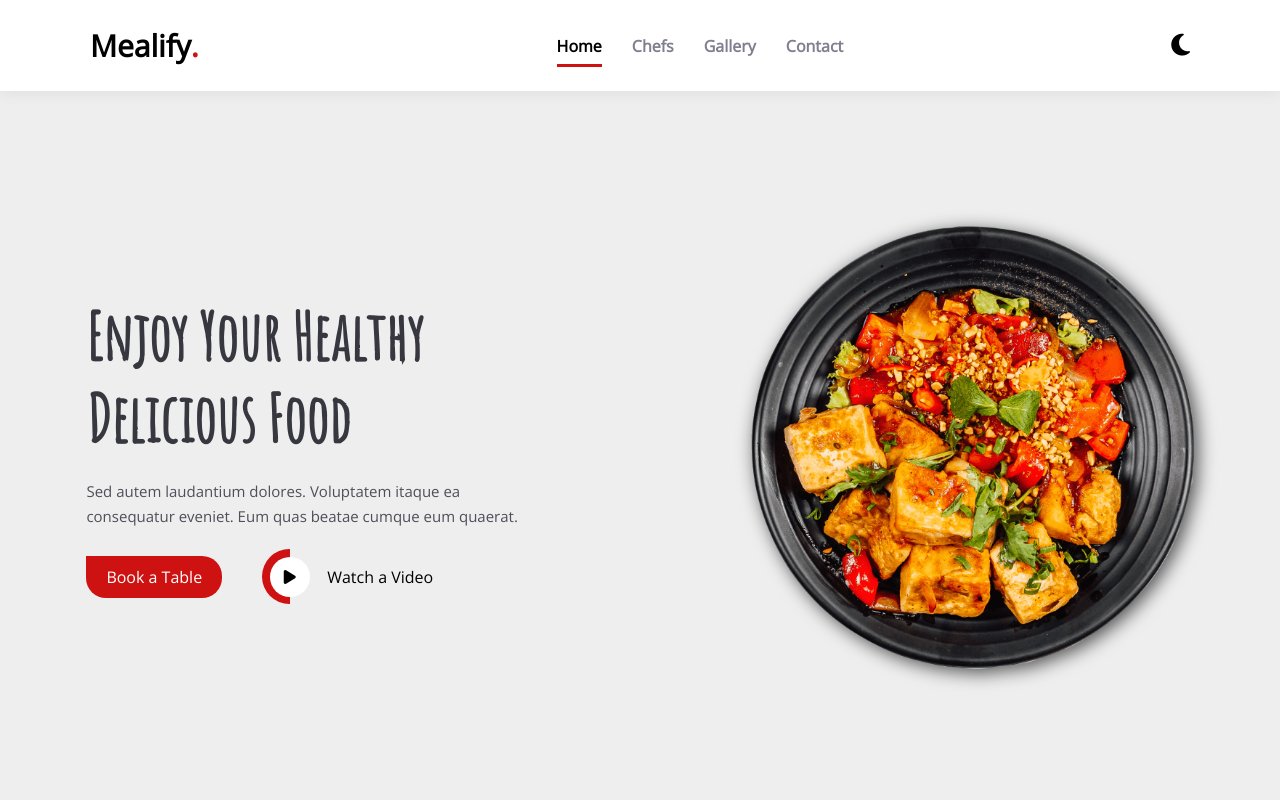
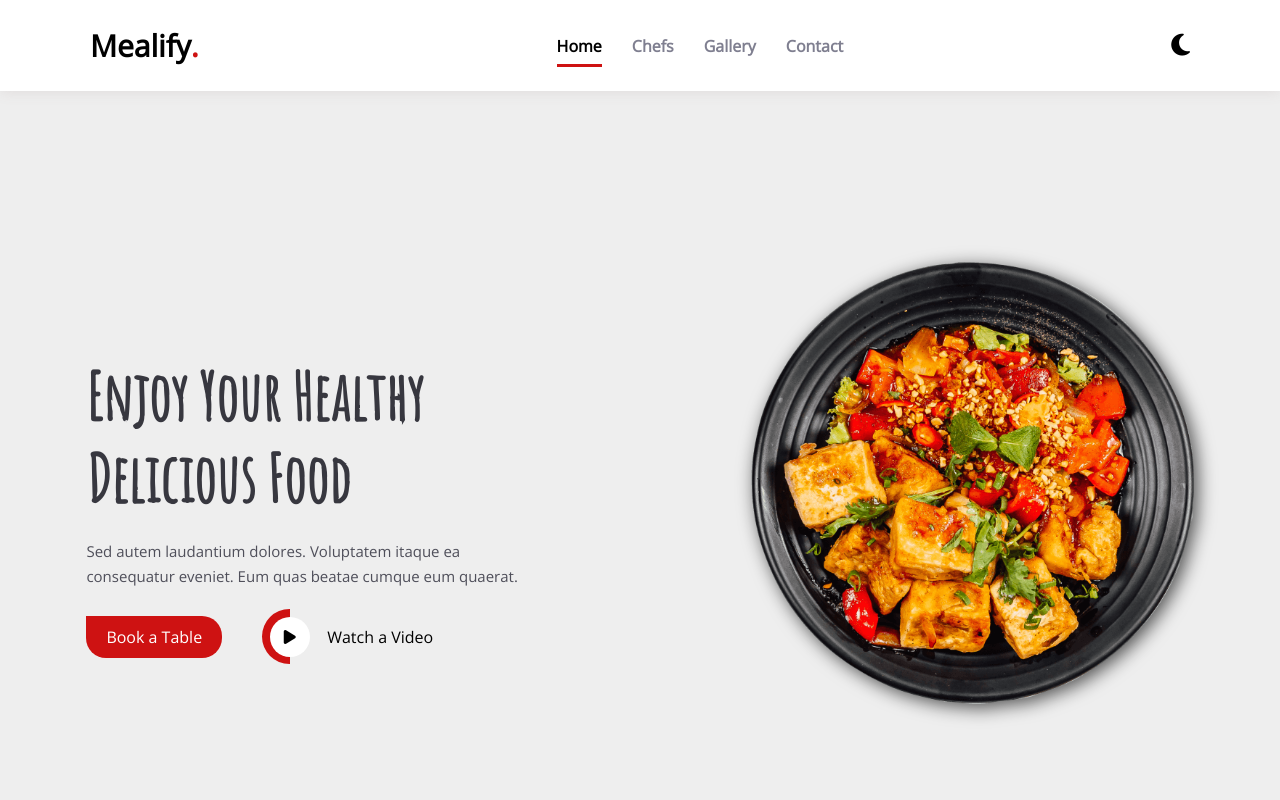
Before and after one commit to mahmoud-saleh145/mealify, a plain HTML site: page index.html in a window 1280 px wide. Shown: the top 800 px of the page. Drawn offline with nearby package versions, Linux system fonts and the light colour scheme; files whose address does not match are found by name.

Commit message:
third commit

```diff
--- a/style/stylesheet.css
+++ b/style/stylesheet.css
@@ -7,7 +7,6 @@
 html {
     scroll-behavior: smooth;
     scroll-padding-top: 13%;
-
 }
 
 html::-webkit-scrollbar {
@@ -62,7 +61,7 @@ li {
 /* start home */
 .home {
     background-color: var(--main-background-color);
-
+    padding: 60px 0px;
 }
 
 .home .container {
@@ -144,7 +143,7 @@ li {
 
 .home .img {
     width: 40%;
-    padding-top: 9%;
+    padding-top: 50px;
 }
 
 .home .img img {
```
